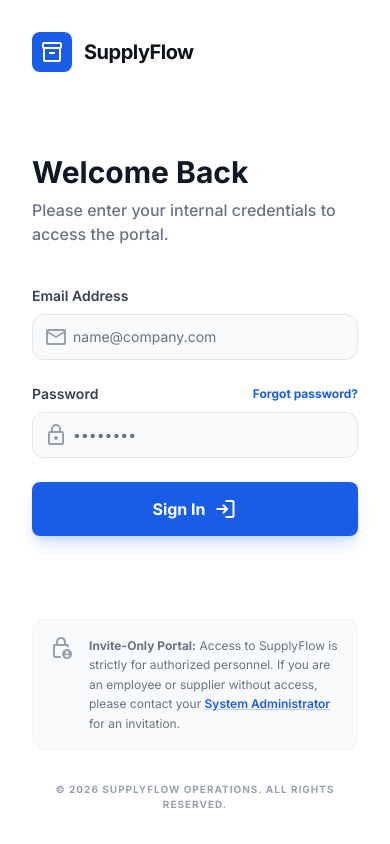
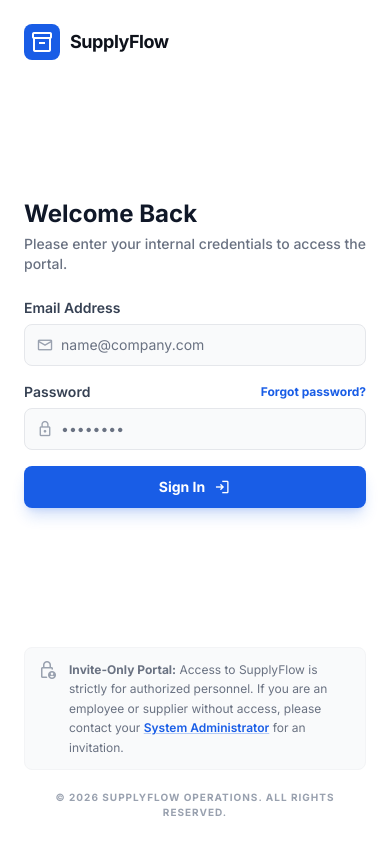
Before and after one commit to moteeb-asad/supply-flow, a Next.js app: page /login in a window 390 px wide. Built offline with nearby package versions, Linux system fonts and the light colour scheme; no server answers.

Commit message:
style(auth): compact login page layout, inputs, and branding panel
- Reduce auth shell padding, header title size, and footer spacing
- Compact login inputs, labels, error banner, and mobile logo
- Shrink the shared auth submit button
- Tighten branding panel spacing without changing content

```diff
--- a/src/features/auth/components/AuthFooter.tsx
+++ b/src/features/auth/components/AuthFooter.tsx
@@ -1,8 +1,8 @@
 export default function AuthFooter() {
   return (
-    <div className="max-w-md w-full mx-auto pt-12">
-      <div className="bg-gray-50 border border-gray-100 rounded-xl p-4 flex gap-4">
-        <span className="material-symbols-outlined text-gray-400">
+    <div className="mx-auto w-full max-w-md pt-8">
+      <div className="flex gap-3 rounded-lg border border-gray-100 bg-gray-50 p-3">
+        <span className="material-symbols-outlined !text-[20px] text-gray-400">
           lock_person
         </span>
         <div>
@@ -20,7 +20,7 @@ export default function AuthFooter() {
           </p>
         </div>
       </div>
-      <p className="text-center text-[10px] text-gray-400 mt-8 uppercase tracking-widest font-bold">
+      <p className="mt-5 text-center text-[10px] font-bold uppercase tracking-widest text-gray-400">
         © 2026 SupplyFlow Operations. All Rights Reserved.
       </p>
     </div>
--- a/src/features/auth/components/AuthHeader.tsx
+++ b/src/features/auth/components/AuthHeader.tsx
@@ -5,9 +5,9 @@ type AuthHeaderProps = {
 
 export default function AuthHeader({ title, subtitle }: AuthHeaderProps) {
   return (
-    <div className="mb-10">
-      <h2 className="text-3xl font-bold text-gray-900 mb-2">{title}</h2>
-      <p className="text-gray-500 font-medium">{subtitle}</p>
+    <div className="mb-6">
+      <h2 className="mb-1 text-2xl font-bold text-gray-900">{title}</h2>
+      <p className="text-sm font-medium text-gray-500">{subtitle}</p>
     </div>
   );
 }
--- a/src/features/auth/components/AuthShell.tsx
+++ b/src/features/auth/components/AuthShell.tsx
@@ -6,7 +6,7 @@ type AuthShellProps = {
 
 export default function AuthShell({ children }: AuthShellProps) {
   return (
-    <div className="w-full lg:w-1/2 flex flex-col justify-between p-8 lg:p-16 bg-white">
+    <div className="flex w-full flex-col justify-between bg-white p-6 sm:p-8 lg:w-1/2 lg:p-12">
       {children}
     </div>
   );
--- a/src/features/auth/components/LoginBranding.tsx
+++ b/src/features/auth/components/LoginBranding.tsx
@@ -1,6 +1,6 @@
 export default function LoginBranding() {
   return (
-    <div className="hidden lg:flex w-1/2 bg-background-dark relative overflow-hidden flex-col justify-center items-center p-16">
+    <div className="hidden lg:flex w-1/2 bg-background-dark relative overflow-hidden flex-col justify-center items-center p-12">
       {/* Background Effects */}
       <div className="absolute inset-0 watermark-pattern opacity-40" />
       <div className="absolute inset-0 flex items-center justify-center pointer-events-none select-none">
@@ -12,8 +12,8 @@ export default function LoginBranding() {
       {/* Content */}
       <div className="relative z-10 text-center max-w-lg">
         {/* Logo */}
-        <div className="inline-flex items-center justify-center bg-white/10 backdrop-blur-md p-6 rounded-3xl border border-white/20 mb-8">
-          <div className="bg-white size-16 rounded-2xl flex items-center justify-center text-primary shadow-2xl">
+        <div className="mb-6 inline-flex items-center justify-center rounded-3xl border border-white/20 bg-white/10 p-4 backdrop-blur-md">
+          <div className="flex size-14 items-center justify-center rounded-2xl bg-white text-primary shadow-2xl">
             <span
               className="material-symbols-outlined text-4xl"
               style={{ fontVariationSettings: '"FILL" 1' }}
@@ -24,13 +24,13 @@ export default function LoginBranding() {
         </div>
 
         {/* Title */}
-        <h2 className="text-4xl font-bold text-white mb-4 tracking-tight">
+        <h2 className="mb-3 text-3xl font-bold tracking-tight text-white">
           SupplyFlow
         </h2>
-        <div className="h-1 w-12 bg-primary mx-auto mb-8 rounded-full" />
+        <div className="mx-auto mb-6 h-1 w-12 rounded-full bg-primary" />
 
         {/* Description */}
-        <p className="text-gray-400 text-lg mb-12 font-medium leading-relaxed">
+        <p className="mb-8 text-base font-medium leading-relaxed text-gray-400">
           Integrated supply chain and warehouse management system for
           streamlined internal operations.
         </p>
@@ -63,7 +63,7 @@ export default function LoginBranding() {
       </div>
 
       {/* Bottom Badge */}
-      <div className="absolute bottom-12 flex items-center gap-2 text-white/40 bg-white/5 border border-white/10 px-4 py-2 rounded-full backdrop-blur-sm">
+      <div className="absolute bottom-8 flex items-center gap-2 text-white/40 bg-white/5 border border-white/10 px-4 py-2 rounded-full backdrop-blur-sm">
         <span className="material-symbols-outlined text-sm">
           shield_with_heart
         </span>
--- a/src/features/auth/components/SubmitButton.tsx
+++ b/src/features/auth/components/SubmitButton.tsx
@@ -1,6 +1,7 @@
 "use client";
 
 import { Button } from "@/src/components/ui/Button";
+import { cn } from "@/src/lib/utils";
 import { useFormStatus } from "react-dom";
 import { SubmitButtonProps } from "../types";
 
@@ -20,7 +21,7 @@ export default function SubmitButton({
       type="submit"
       text={isLoading ? loadingText : text}
       icon={icon}
-      className={className}
+      className={cn("py-2.5 text-sm", className)}
     />
   );
 }
--- a/src/features/auth/forms/LoginForm.tsx
+++ b/src/features/auth/forms/LoginForm.tsx
@@ -28,11 +28,11 @@ export default function LoginForm() {
 
   return (
     <AuthShell>
-      <div className="flex items-center gap-3 lg:hidden mb-12">
-        <div className="bg-primary size-10 rounded-lg flex items-center justify-center text-white">
+      <div className="mb-8 flex items-center gap-2.5 lg:hidden">
+        <div className="flex size-9 items-center justify-center rounded-lg bg-primary text-white">
           <span className="material-symbols-outlined">inventory_2</span>
         </div>
-        <h1 className="text-xl font-bold tracking-tight text-ink">
+        <h1 className="text-lg font-bold tracking-tight text-ink">
           SupplyFlow
         </h1>
       </div>
@@ -44,8 +44,8 @@ export default function LoginForm() {
         />
 
         {(state?.error || errors.email || errors.password) && (
-          <div className="mb-6 p-4 bg-danger/10 border border-danger/20 rounded-xl flex gap-3 items-start">
-            <span className="material-symbols-outlined text-danger text-xl">
+          <div className="mb-4 flex items-start gap-2.5 rounded-lg border border-danger/20 bg-danger/10 p-3">
+            <span className="material-symbols-outlined !text-[20px] text-danger">
               error
             </span>
             <div className="text-sm text-danger font-medium">
@@ -57,7 +57,7 @@ export default function LoginForm() {
         )}
 
         <form
-          className="space-y-6"
+          className="space-y-4"
           noValidate
           onSubmit={handleSubmit((data) => {
             const formData = new FormData();
@@ -71,18 +71,18 @@ export default function LoginForm() {
         >
           <div>
             <label
-              className="block text-sm font-semibold text-gray-700 mb-2"
+              className="mb-1.5 block text-sm font-semibold text-gray-700"
               htmlFor="email"
             >
               Email Address
             </label>
             <div className="relative">
-              <span className="material-symbols-outlined absolute left-3 top-1/2 -translate-y-1/2 text-gray-400 text-xl">
+              <span className="material-symbols-outlined absolute left-3 top-1/2 -translate-y-1/2 text-gray-400 !text-[18px]">
                 mail
               </span>
               <Input
                 autoComplete="email"
-                className="pl-10 pr-4 text-sm"
+                className="rounded-lg py-2.5 pl-9 pr-3 text-sm"
                 id="email"
                 placeholder="name@company.com"
                 type="email"
@@ -92,7 +92,7 @@ export default function LoginForm() {
           </div>
 
           <div>
-            <div className="flex justify-between items-center mb-2">
+            <div className="mb-1.5 flex items-center justify-between">
               <label
                 className="block text-sm font-semibold text-gray-700"
                 htmlFor="password"
@@ -107,12 +107,12 @@ export default function LoginForm() {
               </a>
             </div>
             <div className="relative">
-              <span className="material-symbols-outlined absolute left-3 top-1/2 -translate-y-1/2 text-gray-400 text-xl">
+              <span className="material-symbols-outlined absolute left-3 top-1/2 -translate-y-1/2 text-gray-400 !text-[18px]">
                 lock
               </span>
               <Input
                 autoComplete="current-password"
-                className="pl-10 pr-4 text-sm"
+                className="rounded-lg py-2.5 pl-9 pr-3 text-sm"
                 id="password"
                 placeholder="••••••••"
                 type="password"
@@ -127,7 +127,7 @@ export default function LoginForm() {
             loadingText="Signing in..."
             loading={isPending}
             icon={
-              <span className="material-symbols-outlined text-xl">login</span>
+              <span className="material-symbols-outlined !text-[18px]">login</span>
             }
           />
         </form>
```
